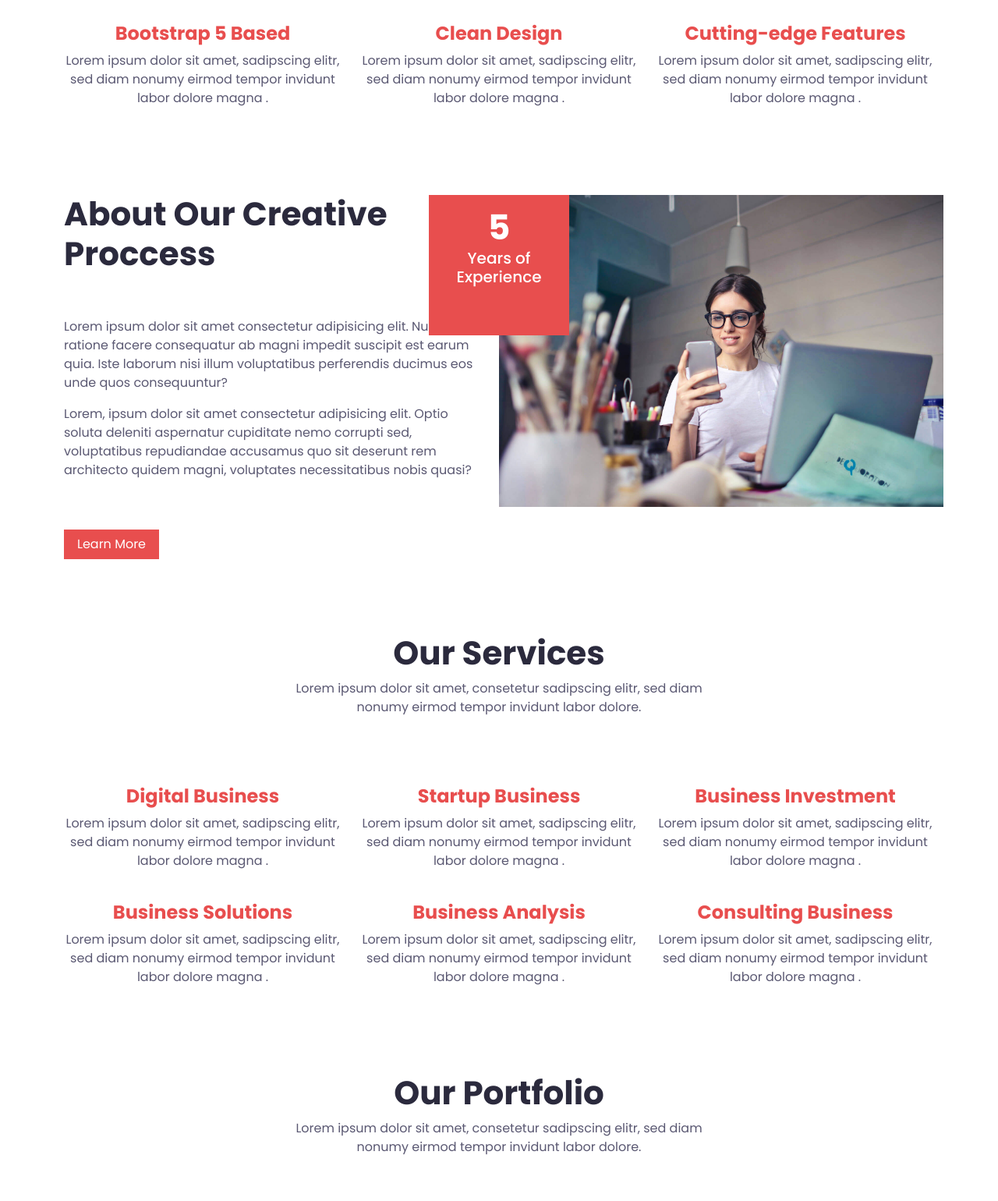
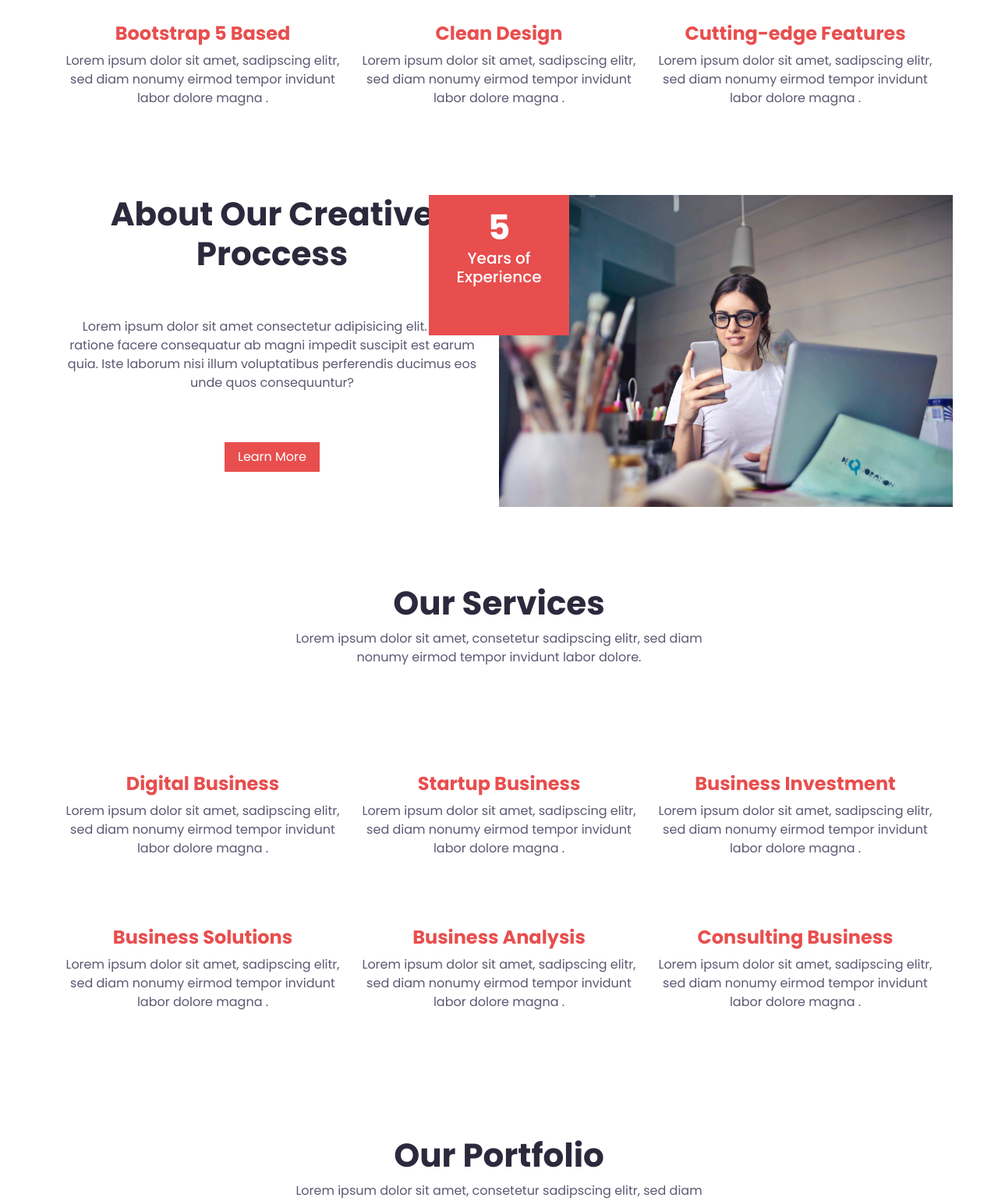
Before and after one commit to julie-j-code/cours-integration, a PHP site: page /Code_integration-template_BS5/ in a window 1280 px wide. Shown: the part 1089-2629 px from the top of the page at 78% size. Run offline with PHP 8.4, Linux system fonts and the light colour scheme; some libraries are stand-ins or nearby versions.

Commit message:
Ajustement gouttières gx et gy

```diff
--- a/Code_integration-template_BS5/index.html
+++ b/Code_integration-template_BS5/index.html
@@ -127,19 +127,16 @@
 
     <section id="about" class="pt-5 mt-5">
         <div class="container">
-            <div class="row justify-content-between">
-                <div class="col-sm-6 about_content">
-                    <h2 class="pb-5 me-5">About Our Creative Proccess</h2>
+            <div class="row justify-content-between gx-sm-5">
+                <div class="col-md-6 text-center text-sm-left">
+                    <h2 class="pb-5">About Our Creative Proccess</h2>
                     <p>Lorem ipsum dolor sit amet consectetur adipisicing elit. Nulla ratione facere
                         consequatur ab magni impedit suscipit est earum quia. Iste laborum nisi illum
                         voluptatibus perferendis ducimus eos unde quos consequuntur?</p>
-                    <p>Lorem, ipsum dolor sit amet consectetur adipisicing elit. Optio soluta deleniti
-                        aspernatur cupiditate nemo corrupti sed, voluptatibus repudiandae accusamus quo sit
-                        deserunt rem architecto quidem magni, voluptates necessitatibus nobis quasi?</p>
-                    <a href="#0" class="btn mt-5 px-3 text-white main-btn rounded-0">Learn More</a>
+                         <a href="#0" class="btn my-5 px-3 text-white main-btn rounded-0">Learn More</a>
                 </div> <!-- première colonne-->
 
-                <div class="col-sm-6 about bg-cover position-relative">
+                <div class="col-md-6 about bg-cover position-relative">
                     <div class="about_square position-absolute p-3">
                         <h3 class="text-white h5 text-center"><span>5</span> Years of Experience</h3>
                     </div>
@@ -152,7 +149,7 @@
     <section id="services" class="pt-5 mt-5">
         <div class="container">
             <div class="row justify-content-center">
-                <div class="col-lg-6">
+                <div class="col-lg-6 mb-5">
                     <div class="text-center pb-5">
                         <h2>Our Services</h2>
                         <p>Lorem ipsum dolor sit amet, consetetur sadipscing elitr, sed diam nonumy eirmod tempor
@@ -161,7 +158,7 @@
                 </div>
             </div>
             <div class="row">
-                <div class="col-lg-4 col-md-6">
+                <div class="col-lg-4 col-md-6 mb-5">
                     <div class="features text-center mt-60">
                         <i class="lni lni-briefcase"></i>
                         <h3>Digital Business</h3>
@@ -169,7 +166,7 @@
                             dolore magna .</p>
                     </div>
                 </div>
-                <div class="col-lg-4 col-md-6">
+                <div class="col-lg-4 col-md-6 mb-5">
                     <div class="features text-center mt-60">
                         <i class="lni lni-clipboard"></i>
                         <h3>Startup Business</h3>
@@ -177,7 +174,7 @@
                             dolore magna .</p>
                     </div>
                 </div>
-                <div class="col-lg-4 col-md-6">
+                <div class="col-lg-4 col-md-6 mb-5">
                     <div class="features text-center mt-60 wow">
                         <i class="lni lni-target-revenue"></i>
                         <h3>Business Investment</h3>
@@ -185,7 +182,7 @@
                             dolore magna .</p>
                     </div>
                 </div>
-                <div class="col-lg-4 col-md-6">
+                <div class="col-lg-4 col-md-6 mb-5">
                     <div class="features text-center mt-60">
                         <i class="lni lni-invention"></i>
                         <h3>Business Solutions</h3>
@@ -193,7 +190,7 @@
                             dolore magna .</p>
                     </div>
                 </div>
-                <div class="col-lg-4 col-md-6">
+                <div class="col-lg-4 col-md-6 mb-5">
                     <div class="features text-center mt-60">
                         <i class="lni lni-bar-chart"></i>
                         <h3>Business Analysis</h3>
@@ -201,7 +198,7 @@
                             dolore magna .</p>
                     </div>
                 </div>
-                <div class="col-lg-4 col-md-6">
+                <div class="col-lg-4 col-md-6 mb-5">
                     <div class="features text-center mt-60" data-wow-delay="0.4s">
                         <i class="lni lni-calendar"></i>
                         <h3>Consulting Business</h3>
@@ -317,7 +314,7 @@
                     </div>
                 </div>
             </div> <!-- row -->
-            <div class="row justify-content-center">
+            <div class="row justify-content-center gy-5 pb-5">
                 <div class="col-lg-4 col-md-8 col-sm-10">
                     <div class="single_pricing text-center py-5">
                         <h3 class="pricing_title">Startup</h3>
@@ -343,7 +340,7 @@
                             <li>Corporate Business</li>
                             <li>Business Investment</li>
                         </ul>
-                        <a href="#0" class="btn mt-5 px-3 text-white main-btn rounded-0">Order Now</a>
+                        <a href="#0" class="btn mt-5 px-3 main-btn rounded-0">Order Now</a>
                     </div>
                 </div>
                 <div class="col-lg-4 col-md-8 col-sm-10">
@@ -467,8 +464,6 @@
                         </div>
                     </div>
 
-                    <p class="form-message"></p>
-
                     <div class="col-lg-12">
                         <div class="single_form text-center">
                             <button class="btn my-5 px-3 text-white main-btn rounded-0" type="submit">SUBMIT</button>
--- a/Code_integration-template_BS5/style.css
+++ b/Code_integration-template_BS5/style.css
@@ -85,14 +85,6 @@ section p {
 /* --- buttons */
 /* sauf à utiliser les classes bootstrap disponibles... */
 .main-btn {
-  /* border-radius: 0;
-  color: #fff;
-  padding: 0 40px;
-  font-size: 16px;
-  height: 55px;
-  line-height: 55px;
-  cursor: pointer;
-  z-index: 5; */
   transition: all 0.4s ease-out;
   background-color: #E84E4E;
 }
@@ -456,22 +448,6 @@ h1 {
   z-index: -1;
 }
 
-p.form-message.success,
-p.form-message.error {
-  font-size: 16px;
-  color: #2B2A3D;
-  background: #F9F9F9;
-  padding: 10px 15px;
-  margin-top: 30px;
-  background-color: #fff;
-  margin-left: 15px;
-}
-
-p.form-message.success.form-message.error,
-p.form-message.error.form-message.error {
-  color: #f00;
-}
-
 .single_form {
   margin-top: 30px;
 }
```
